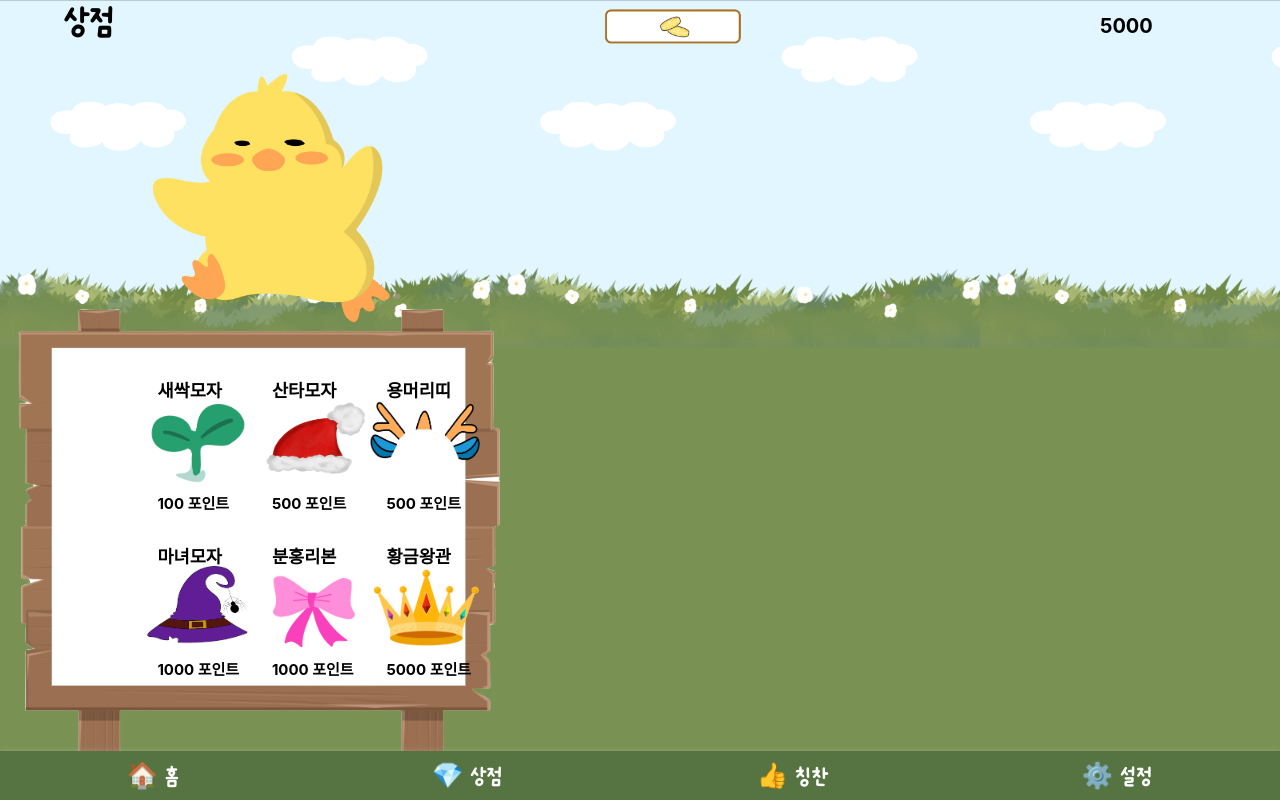
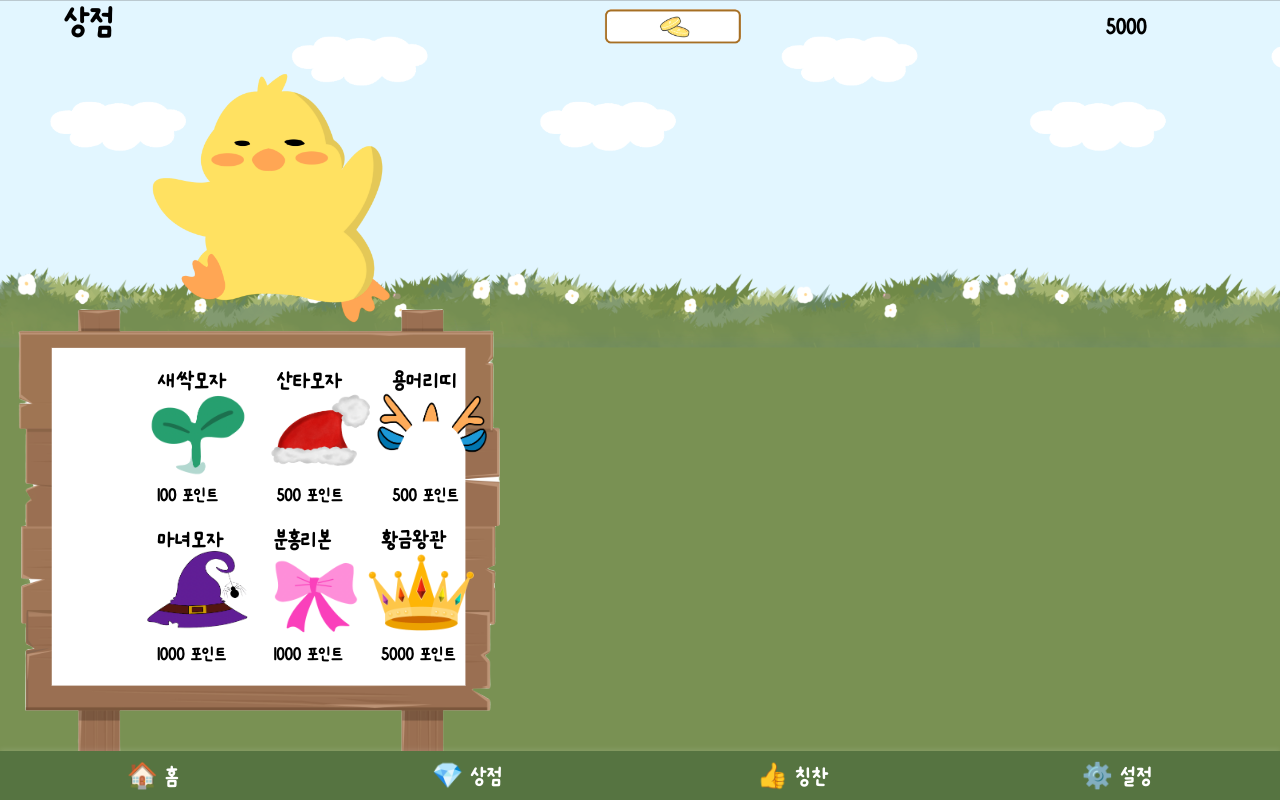
Before and after one commit to luminous037/OSS_project, a React (Create React App) app in the folder client/: page /Shop in a window 1280 px wide. Built offline with nearby package versions, Linux system fonts and the light colour scheme.

Commit message:
[add] 텍스트 폰트, 색상 스타일 추가

```diff
--- a/client/src/components/shopPage/shop.css
+++ b/client/src/components/shopPage/shop.css
@@ -12,14 +12,14 @@ body {height:100%; overflow:hidden;}
     background-size: auto 100%;
     z-index: 0;
   }
-
+/*상점 타이틀*/
 .title_shop{
   font-family: on;
   font-size: 40px;
     position: absolute;
     left: 5%;
 }
-
+/*병아리 캐릭터*/
 .chick4{
     position: absolute;
     padding-right: 10%;
@@ -28,7 +28,7 @@ body {height:100%; overflow:hidden;}
     transform: scale(0.55);
     z-index: 0;
   }
-
+/*포인트 박스 이미지*/
   .pointBox{
     position: absolute;
     padding-right: 90%;
@@ -37,20 +37,20 @@ body {height:100%; overflow:hidden;}
     transform: scale(0.3);
     z-index: 0;
   }
-
+/*포인트 텍스트*/
   .point {
+    font-family: on;
     position: absolute;
     top: 3.3%;
     left: 88%;
     transform: translate(-50%, -50%);
     color: rgb(0, 0, 0);
-    font-size: 20px;
-    font-weight: bold;
+    font-size: 25px;
     z-index: 1;
     display:flex;
     z-index: 1;
   }
-
+/*코인이미지*/
   .coin{
     position: absolute;
     top: -14.3%;
@@ -71,9 +71,12 @@ body {height:100%; overflow:hidden;}
 
 /* 아이템 이름과 가격 사이의 간격 추가 */
 .item h3{
-    margin-top:10px;
+  font-family: on;
+  font-size:25px;
+    margin-top:0px;
     margin-bottom:90px;
     margin-right:50px; /* 원하는 간격으로 조절하세요 */
+    font-weight: normal;
   }
 
   .item-image{
@@ -84,6 +87,12 @@ body {height:100%; overflow:hidden;}
     margin-right:-50px;
   }
 
+/*가격 텍스트*/
+  .price{
+    font-family: on;
+  font-size:20px;
+  font-weight: normal;
+  }
   .equipped-plant {
     position: absolute;
     background-color: green;
@@ -109,6 +118,13 @@ body {height:100%; overflow:hidden;}
     background-color: gold;
   }
 
+  /*구매완료 텍스트*/
+  .purchased{
+    font-family: on;
+    font-size:20px;
+    font-weight: normal;
+    color:gray;
+  }
 
 
   .modal{
@@ -118,6 +134,8 @@ body {height:100%; overflow:hidden;}
   }
 
   .modal-content {
+    font-family: on;
+  font-size:25px;
     background-color: white;
     padding: 20px;
     border-radius: 5px;
```
